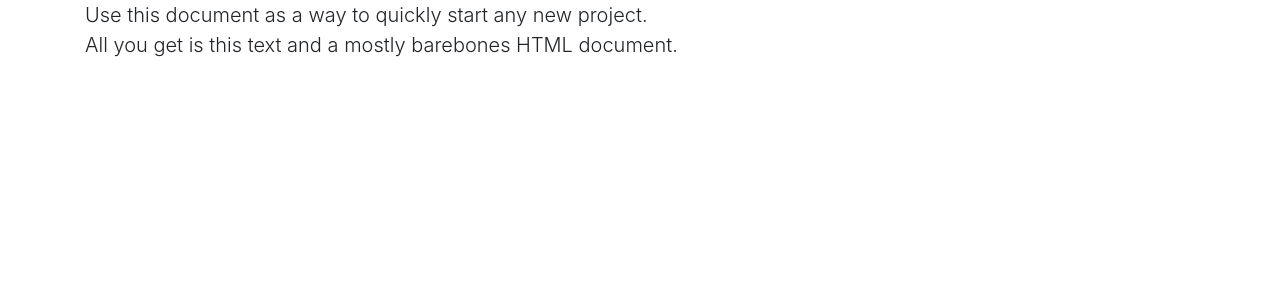
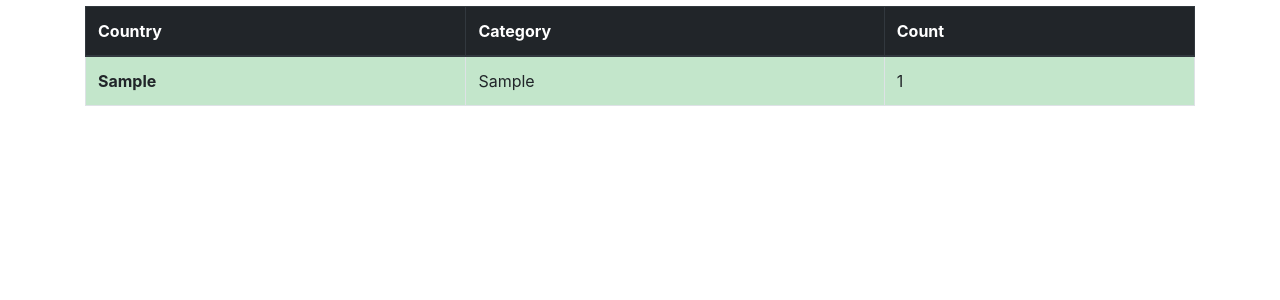
Before and after one commit to atheenaantonyt9689/nobelPrizeDataProject, a Django app: page / in a window 1280 px wide. Shown: the part 56-356 px from the top of the page. Run offline with Django 3.2, Linux system fonts and the light colour scheme; tables that the repository leaves empty hold one stand-in row (values such as "Sample post"); some libraries are stand-ins or nearby versions.

Commit message:
nobel prize count

```diff
--- a/prize/views.py
+++ b/prize/views.py
@@ -1,14 +1,23 @@
+from django.db.models.aggregates import Count
 from django.shortcuts import render
 from django.views import View
-from .models import Laureate
+from .models import Laureate, NobelPrize
 # Create your views here
 #from django.views.generic import TemplateView
+from django.db.models import Sum
 
 class HomePageView(View):
-    model=Laureate
+    model=Laureate,NobelPrize
     template_name='core_section/home.html'
     def get(self,request,*args,**kwargs):
+
+
+        data =NobelPrize.objects.values('category','laureate__born_country' ).annotate(Count('category'))
+
+
+
         context={
+           "data":data
 
         }
 
--- a/templates/core_section/home.html
+++ b/templates/core_section/home.html
@@ -1,7 +1,42 @@
 {% extends 'layouts/base.html' %}
 {% block content %}
       <div class="starter-template">
-        <h1>Bootstrap starter template</h1>
-        <p class="lead">Use this document as a way to quickly start any new project.<br> All you get is this text and a mostly barebones HTML document.</p>
+        <div>
+
+
+
+        </div>
+        <h2>hgdjdjechscj</h2>
+        <table class="table table-bordered table-success mt-4">
+
+          <thead class="thead-dark">
+            <tr>
+              <th scope="col">Country</th>
+              <th scope="col">Category</th>
+              <th scope="col">Count</th>
+
+
+            </tr>
+          </thead>
+          <tbody>
+
+            <tr>
+              {% for i in data %}
+
+              <th scope="row">{{i.laureate__born_country}}</th>
+
+              <td>{{i.category}}</td>
+              <td>{{i.category__count}}</td>
+
+
+            </tr>
+
+
+            {% endfor %}
+          </tbody>
+        </table>
+
+
+
       </div>
 {% endblock %}
```
